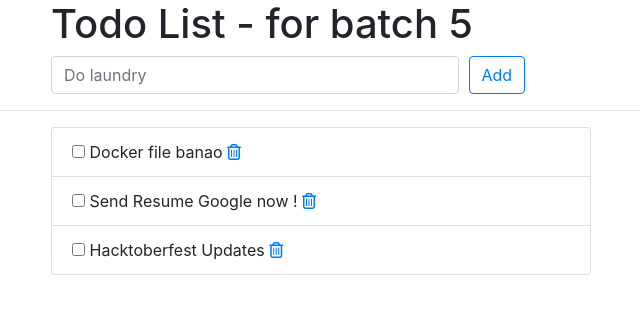
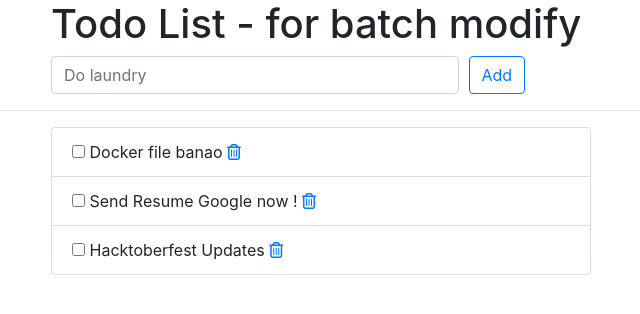
Before and after one commit to sunrawme/django-todo-cicd, a Django app: page /todos/ in a window 1280 px wide. Shown: the top 314 px of the page, without its empty margins (224-864 px from the left). Run offline with Django 3.2, Linux system fonts and the light colour scheme; data comes from the database, SQL or seed files in the repository; some libraries are stand-ins or nearby versions.

Commit message:
Update title from 'batch 5' to 'batch modify'

```diff
--- a/todos/templates/todos/index.html
+++ b/todos/templates/todos/index.html
@@ -12,7 +12,7 @@
     <div class="offset-md-2 col-lg-9">
       <div class="page-header">
         <h1>
-          Todo List - for batch 5
+          Todo List - for batch modify
         </h1>
       </div>
     </div>
```
